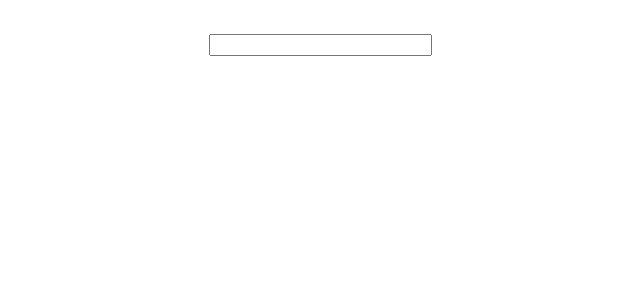
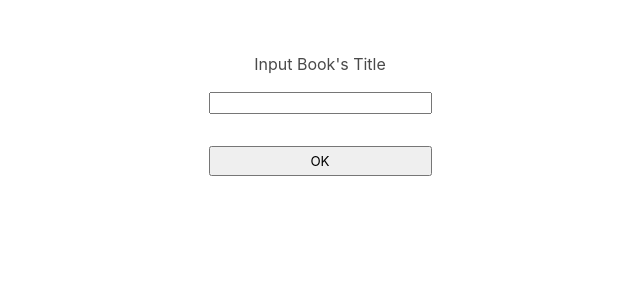
Before and after one commit to hooman734/bookstore-app-react, a React (Vite) app: page / in a window 1280 px wide. Shown: the top 300 px of the page, without its empty margins (320-960 px from the left). Built offline with nearby package versions, Linux system fonts and the light colour scheme.

Commit message:
added button to submit

```diff
--- /dev/null
+++ b/src/components/BookCreate/index.css
@@ -0,0 +1,19 @@
+.BookCreate {
+    display: flex;
+    justify-content: center;
+}
+
+.input-form {
+    display: flex;
+    flex-direction: column;
+    margin: 20px 40px;
+}
+
+button {
+    margin: 1rem 0 !important;
+    padding: 5px 30px;
+}
+
+input {
+    margin: 1rem 0 !important;
+}
--- a/src/components/BookCreate/index.tsx
+++ b/src/components/BookCreate/index.tsx
@@ -1,16 +1,30 @@
 import React from "react";
+import './index.css'
 
 interface BookCreateProps {
     onCreate: (name: string) => void;
 }
 function BookCreate({ onCreate }: BookCreateProps) {
 
+    const { useState } = React
+    const [title, setTitle] = useState('')
     function onInputHandle(e: React.FormEvent<HTMLInputElement>) {
-        onCreate(e.currentTarget.value)
+        setTitle(e.currentTarget.value)
+    }
+
+    function handleSubmit(e: React.FormEvent<HTMLFormElement>) {
+        e.preventDefault()
+        onCreate(title)
     }
 
     return (
-        <input onInput={onInputHandle}/>
+      <div className="BookCreate">
+          <form className="input-form" onSubmit={handleSubmit}>
+              <label>Input Book's Title</label>
+              <input onInput={onInputHandle}/>
+              <button>OK</button>
+          </form>
+      </div>
     )
 }
 
```
